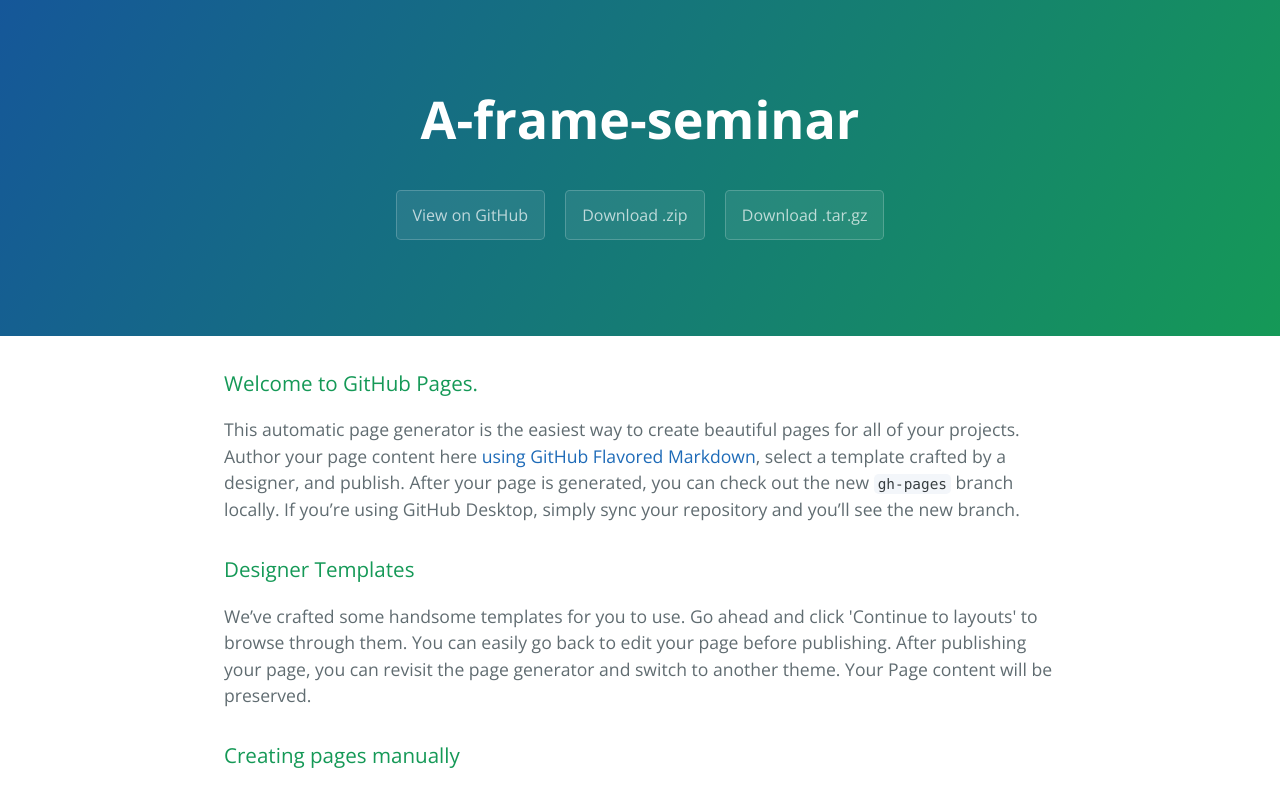
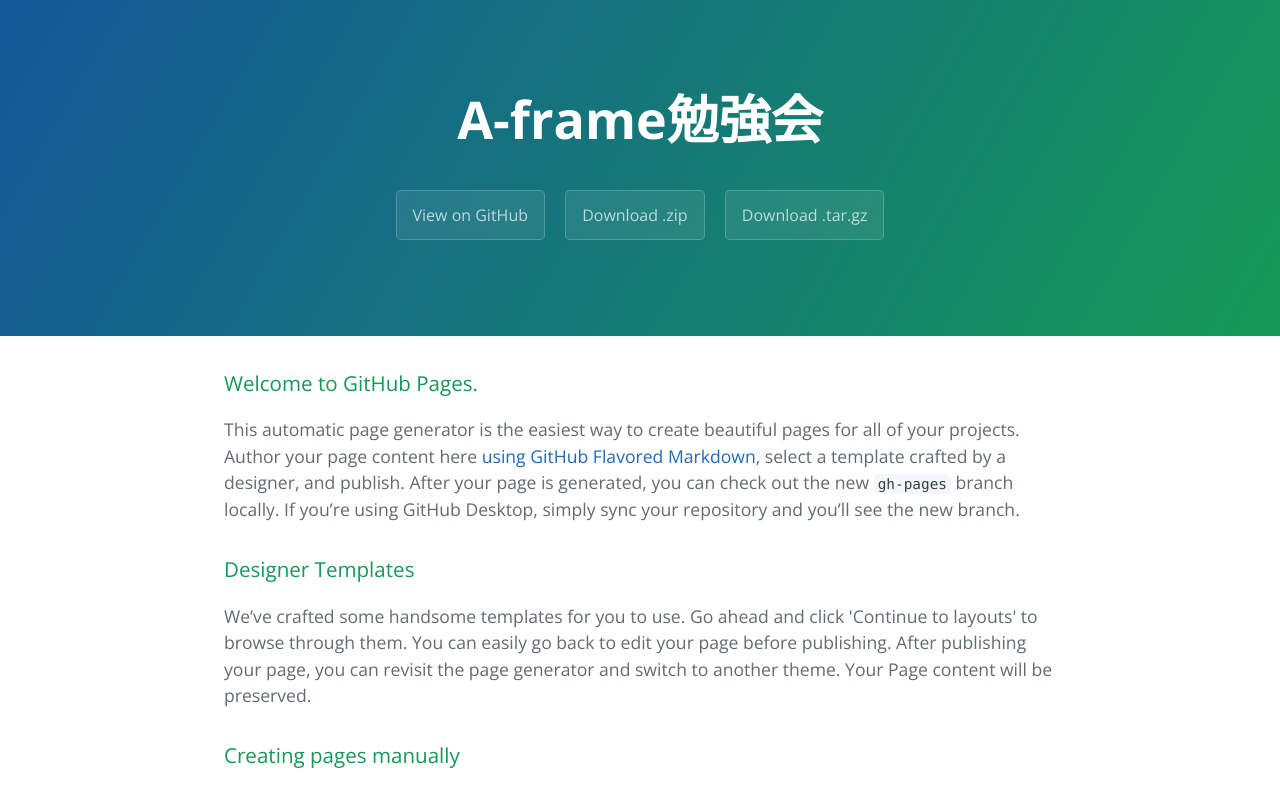
Before and after one commit to kato0000/A-Frame-seminar, a plain HTML site: page index.html in a window 1280 px wide. Shown: the top 786 px of the page. Drawn offline with nearby package versions, Linux system fonts and the light colour scheme.

Commit message:
タイトル変更

```diff
--- a/index.html
+++ b/index.html
@@ -2,7 +2,7 @@
 <html lang="en-us">
   <head>
     <meta charset="UTF-8">
-    <title>A-frame-seminar by kato0000</title>
+    <title>A-frame勉強会</title>
     <meta name="viewport" content="width=device-width, initial-scale=1">
     <link rel="stylesheet" type="text/css" href="stylesheets/normalize.css" media="screen">
     <link href='https://fonts.googleapis.com/css?family=Open+Sans:400,700' rel='stylesheet' type='text/css'>
@@ -11,7 +11,7 @@
   </head>
   <body>
     <section class="page-header">
-      <h1 class="project-name">A-frame-seminar</h1>
+      <h1 class="project-name">A-frame勉強会</h1>
       <h2 class="project-tagline"></h2>
       <a href="https://github.com/kato0000/A-Frame-seminar" class="btn">View on GitHub</a>
       <a href="https://github.com/kato0000/A-Frame-seminar/zipball/master" class="btn">Download .zip</a>
```
